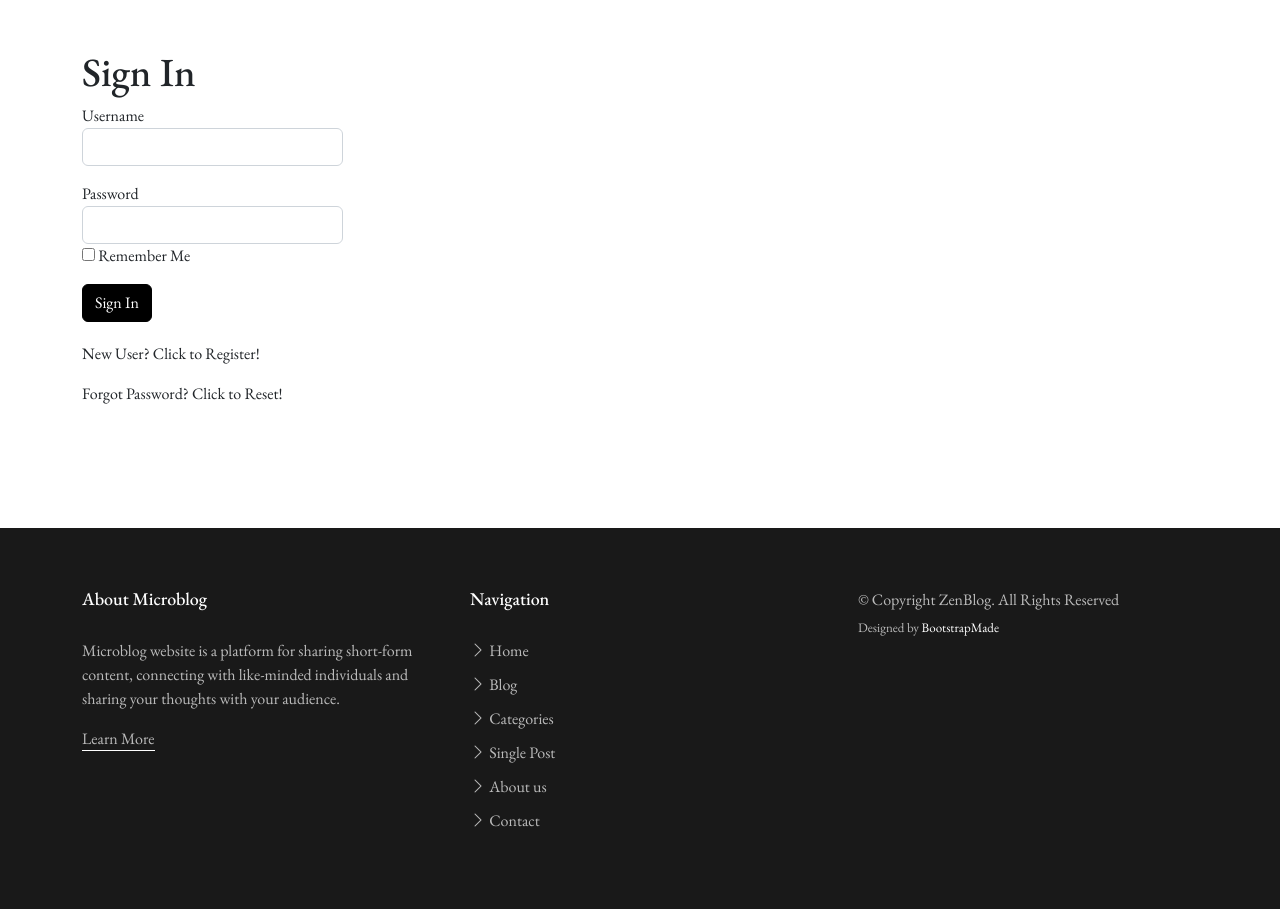
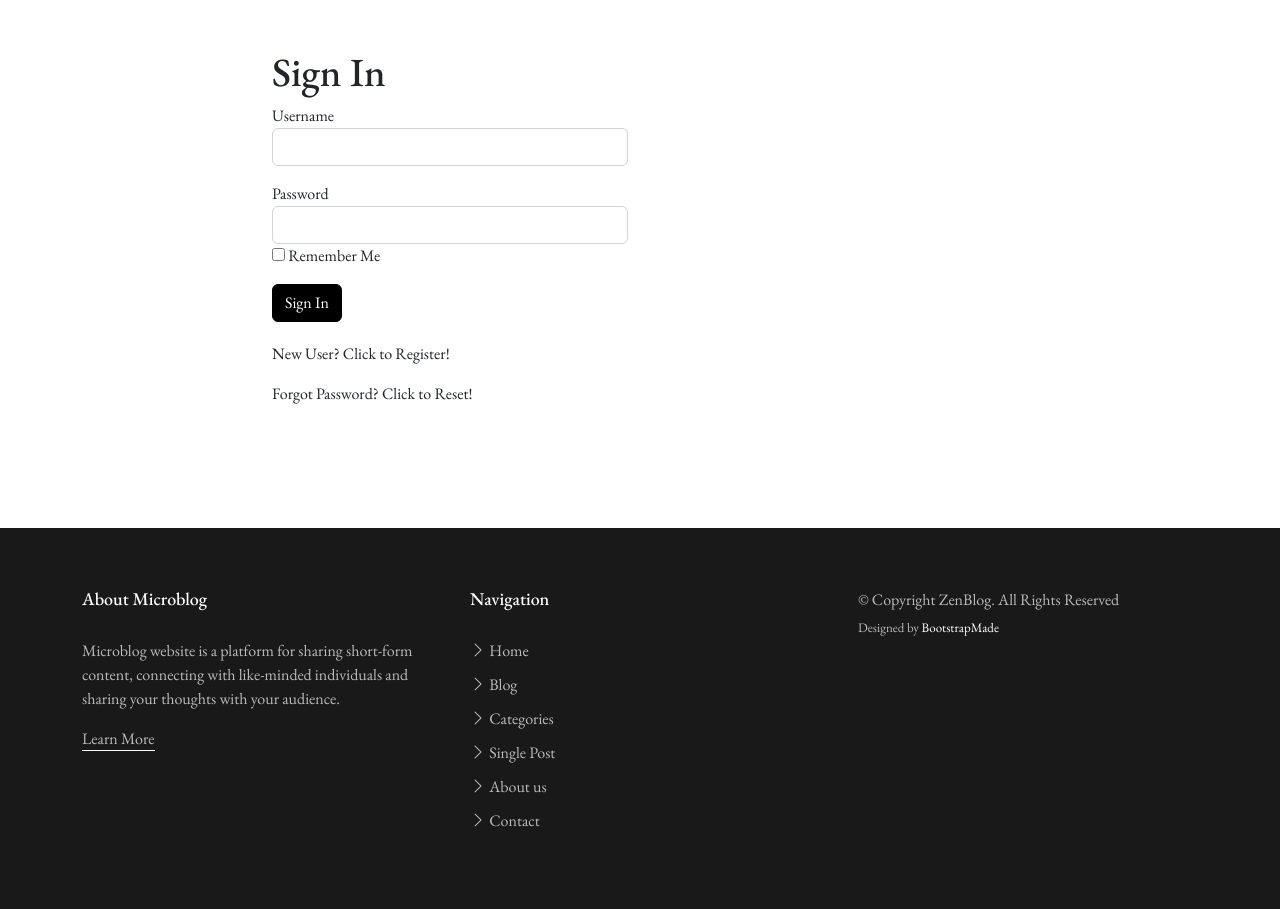
Before and after one commit to fredrickdave/Microblog-Project, a Flask app: page /auth/login in a window 1280 px wide. Shown: the part 90-999 px from the top of the page. Run offline with Flask 3, Linux system fonts and the light colour scheme; some libraries are stand-ins or nearby versions; some web fonts are replaced.

Commit message:
Update page layout

```diff
--- a/app/templates/auth/login.html
+++ b/app/templates/auth/login.html
@@ -5,6 +5,7 @@
   <div class="single-post" data-aos="fade-up">
     <div class="container">
       <div class="row">
+        <div class="col-lg-8 col-md-10 mx-auto content">
           <!-- ======= Login Form ======= -->
           <form action="" method="post" novalidate>
             {{ form.hidden_tag() }}
@@ -13,7 +14,7 @@
               <div class="col-lg-12">
                 <h1 class="comment-title">Sign In</h1>
                 <div class="row">
-                  <div class="col-lg-3 mb-3">
+                  <div class="col-lg-6 mb-3">
                     {{ form.username.label }}
                     {{ form.username(class_="form-control") }}
                     {% for error in form.username.errors %}
@@ -23,7 +24,7 @@
                 </div>
 
                 <div class="row">
-                  <div class="col-lg-3 mb-3">
+                  <div class="col-lg-6 mb-3">
                     {{ form.password.label }}
                     {{ form.password(class_="form-control") }}
                     {% for error in form.password.errors %}
@@ -35,7 +36,7 @@
                 </div>
 
                 <div class="row">
-                  <div class="col-lg-3 mb-3">
+                  <div class="col-lg-6 mb-3">
                     {{ form.submit(class_="btn btn-primary") }}
                     <p class="register">New User? <a href="{{ url_for('auth.register') }}">Click to Register!</a></p>
                     <p>Forgot Password? <a href="{{ url_for('auth.reset_password_request') }}">Click to Reset!</a></p>
@@ -45,6 +46,7 @@
               </div>
             </div><!-- End Login Form -->
           </form>
+        </div>
       </div>
     </div>
   </div>
--- a/app/templates/base.html
+++ b/app/templates/base.html
@@ -114,14 +114,16 @@
         <!-- ======= Flash Message ======= -->
         {% with messages = get_flashed_messages() %}
         {% if messages %}
-            <div class="container mt-5" data-aos="fade-up">
+        <div class="col-lg-8 col-md-10 mx-auto content">
+
+            <div class="container mt-5 col-lg-6" data-aos="fade-up">
                 <ul>
                     {% for message in messages %}
                     <li><h3 class="flash-message">{{ message }}</h3></li>
                     {% endfor %}
                 </ul>
               </div>
-
+        </div>
         {% endif %}
         {% endwith %}
 
```
